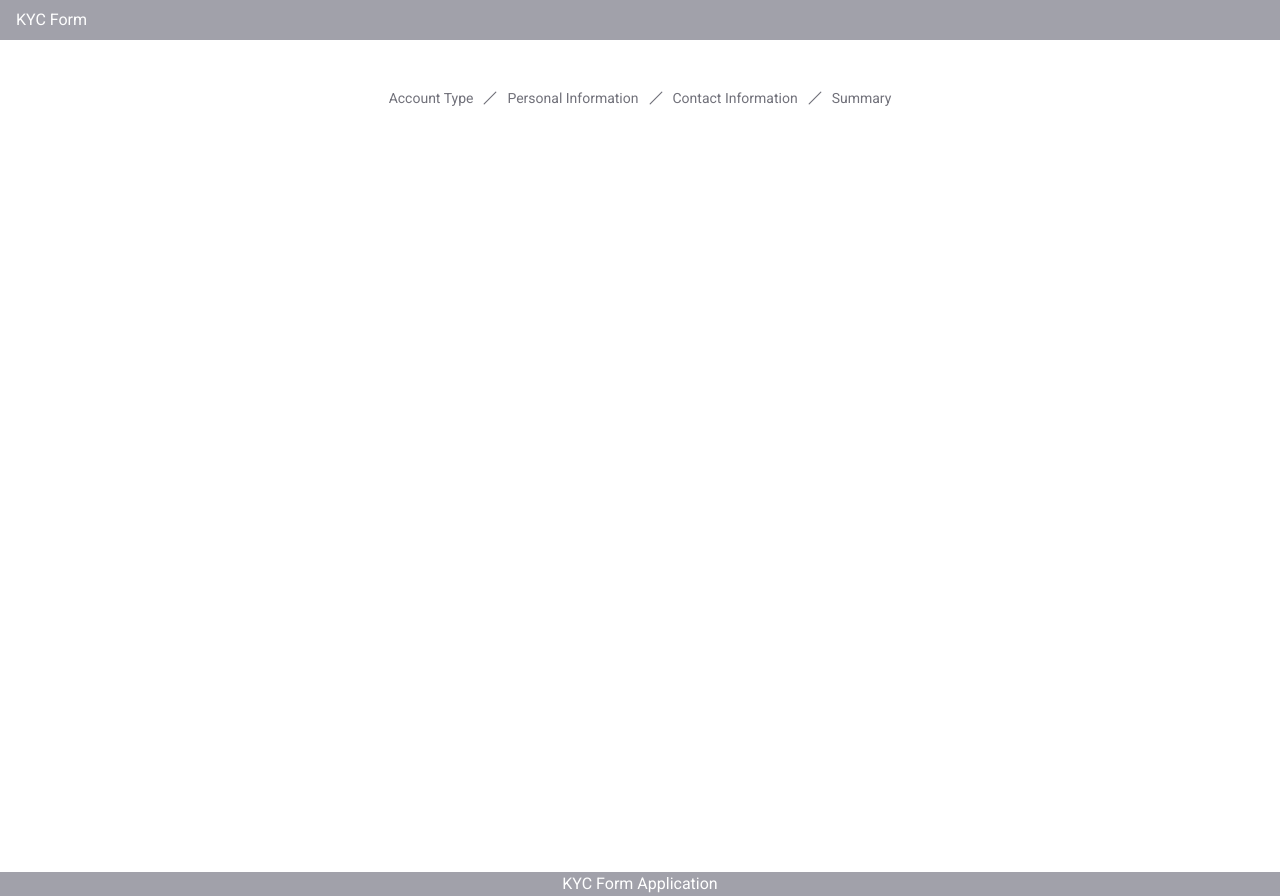
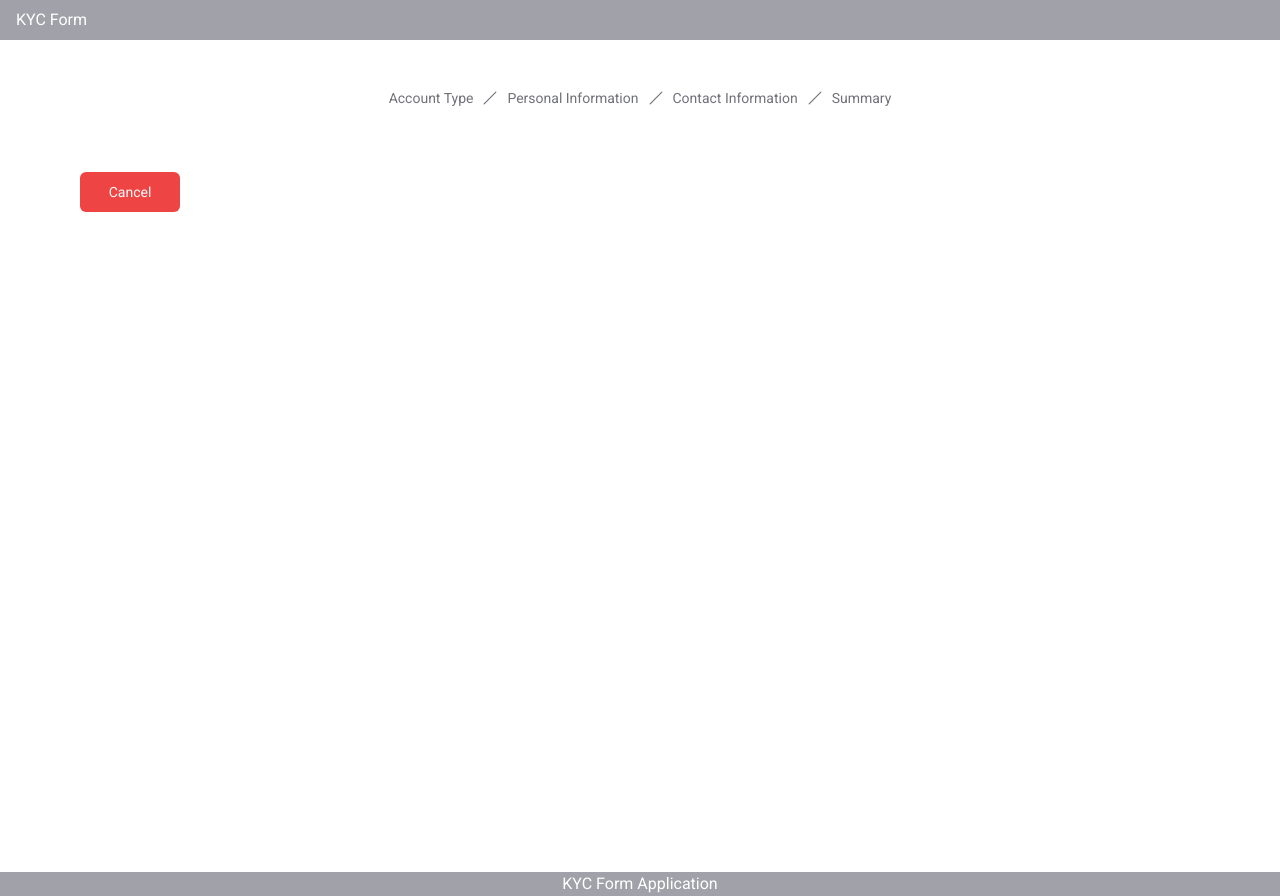
Before and after one commit to TonioCoding/rr-se-hw, a Next.js app: page /steps/1 in a window 1280 px wide. Built offline with nearby package versions, Linux system fonts and the light colour scheme.

Commit message:
added cancel form functionality

```diff
--- a/src/app/steps/[step]/page.tsx
+++ b/src/app/steps/[step]/page.tsx
@@ -6,6 +6,9 @@ import Step2 from "../../components/steps/Step2";
 import Step3 from "../../components/steps/Step3";
 import Step4 from "../../components/steps/Step4";
 import { StepsList } from "@/app/components/StepsList";
+import { Button } from "@/app/ui/Button";
+import { toast } from "react-toastify";
+import useFormStore from "@/app/zustand";
 
 export type OnNext = () => void;
 
@@ -19,6 +22,7 @@ const steps = [
 ];
 
 export default function KYC() {
+  const resetState = useFormStore((state) => state.resetState);
   const router = useRouter();
   const params = useParams<{ step: string }>();
   const { step } = params;
@@ -52,6 +56,12 @@ export default function KYC() {
     }
   };
 
+  const cancelForm = () => {
+    resetState();
+    toast.warning("Form canceled");
+    router.push("/");
+  };
+
   return (
     <section>
       <div className="text-center place-items-center my-[1rem] mb-[3rem]">
@@ -63,6 +73,9 @@ export default function KYC() {
       {StepComponent && (
         <StepComponent onNext={handleNext} onBack={handleBack} />
       )}
+      <Button className="bg-red-500 w-[100px] mt-[1rem]" onClick={cancelForm}>
+        Cancel
+      </Button>
     </section>
   );
 }
```
